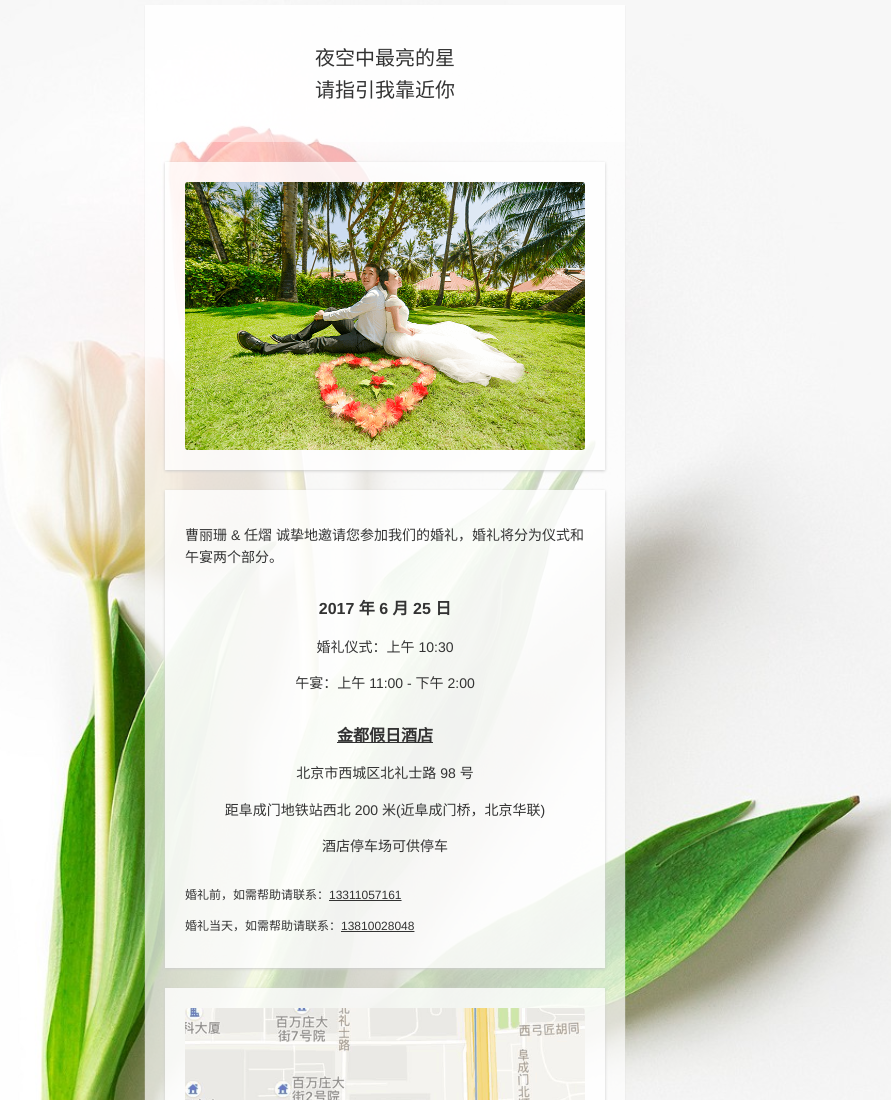
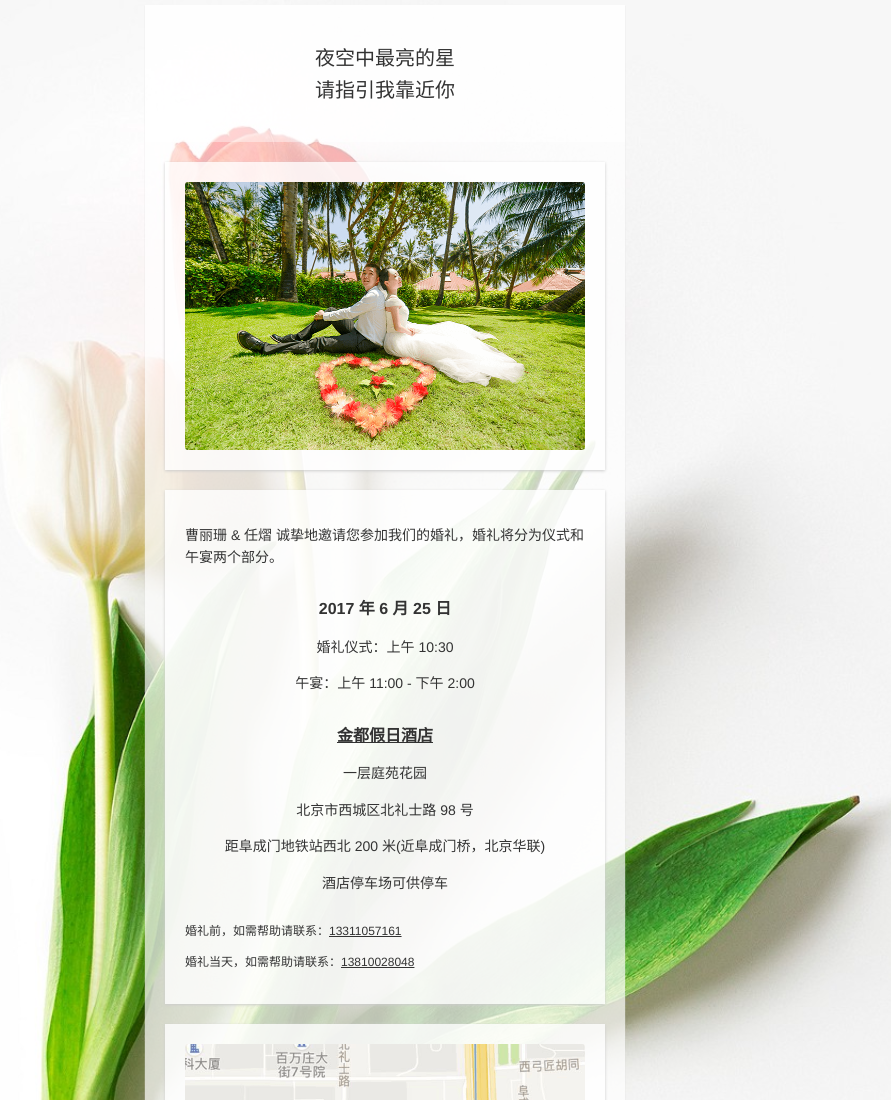
Before and after one commit to schumilin/schumilin.github.io, a plain HTML site: page renyi.html in a window 1280 px wide. Shown: the top 1100 px of the page, without its empty margins (255-1146 px from the left). Drawn offline with Linux system fonts and the light colour scheme.

Commit message:
Update renyi.html

```diff
--- a/renyi.html
+++ b/renyi.html
@@ -25,6 +25,7 @@
                 </div>
                 <div class="location">
                     <p><strong><a href="https://m.dianping.com/awp/h5/hotel-dp/shop-detail/index.html?shopId=3220414">金都假日酒店</a></strong></p>
+                    <p>一层庭苑花园</p>
                     <p>北京市西城区北礼士路 98 号</p>
                     <p>距阜成门地铁站西北 200 米(近阜成门桥，北京华联)</p>
                     <p>酒店停车场可供停车</p>
```
